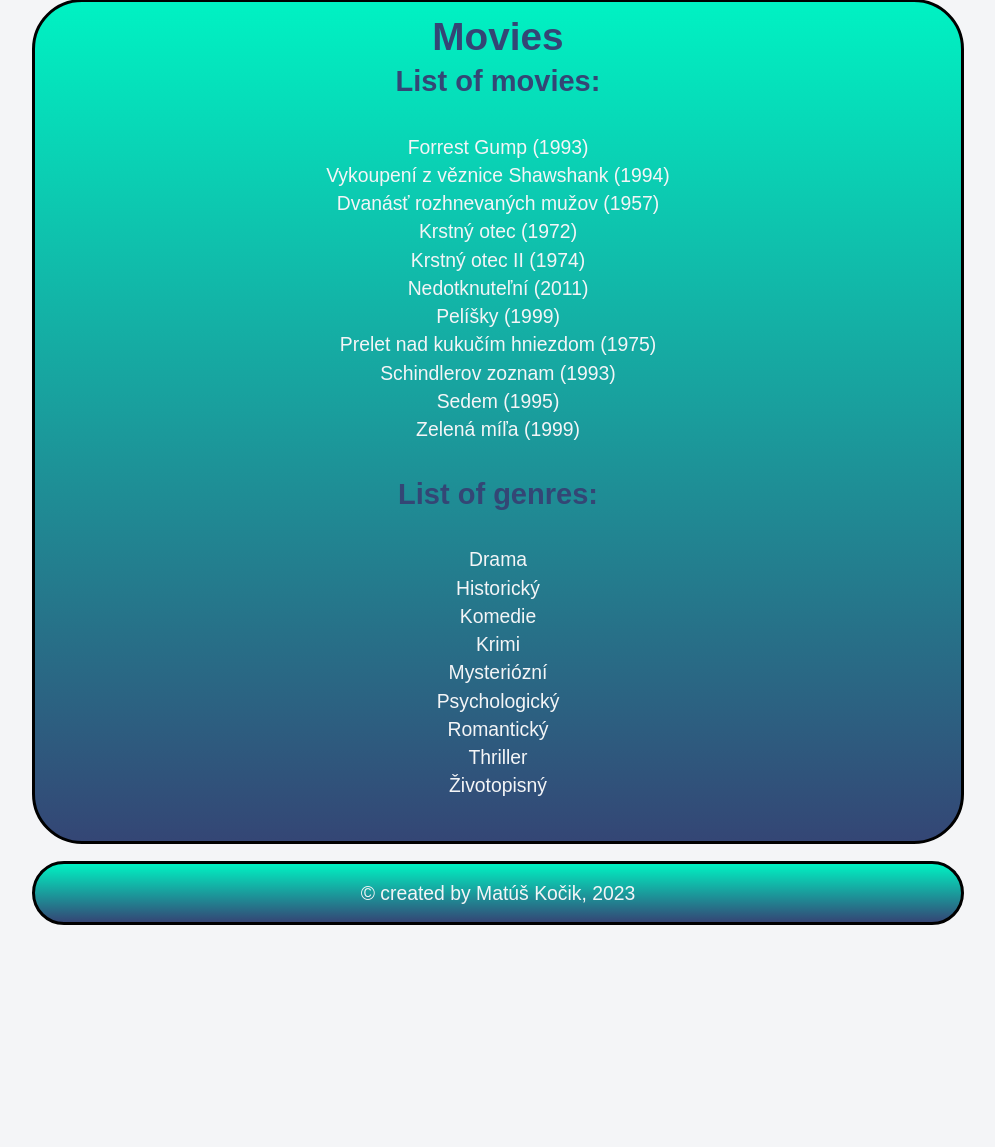
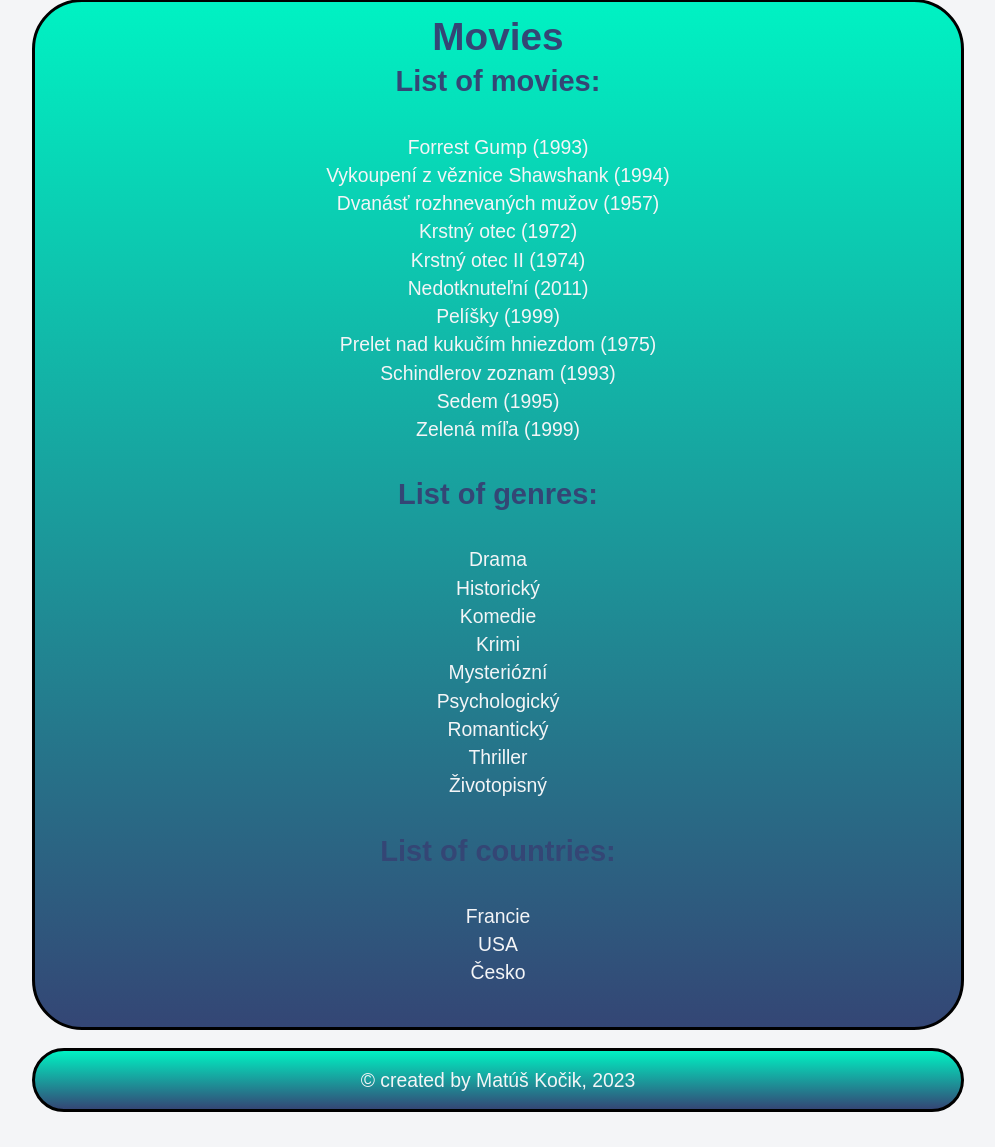
Before and after one commit to matus-kocik/hollymovies_django, a Django app: page /movies/ in a window 1280 px wide. Shown: the part 145-1292 px from the top of the page, without its empty margins (142-1137 px from the left). Before the commit the page ends 1070 px from the top, so only its background shows below. Run offline with Django 4.2, Linux system fonts and the light colour scheme; data comes from the database, SQL or seed files in the repository.

Commit message:
add List of countries

```diff
--- a/hollymovie/urls.py
+++ b/hollymovie/urls.py
@@ -42,4 +42,5 @@ urlpatterns = [
     path("persons/", persons, name="persons"),
     path("person/<pk>/", person, name="person"),
     path("genre/<pk>/", movies_by_genre, name="genre"),
+    path("country/<pk>/", movies_by_country, name="country")
 ]
--- a/viewer/templates/movies.html
+++ b/viewer/templates/movies.html
@@ -19,5 +19,13 @@
         {% endfor %}
     </ul>
 </div>
+<h2>List of countries:</h2>
+<div class="inside-main">
+    <ul>
+        {% for country in countries %}
+            <li><a href="{% url 'country' country.id %}">{{ country }}</a></li>
+        {% endfor %}
+    </ul>
+</div>
 
 {% endblock %}
--- a/viewer/views.py
+++ b/viewer/views.py
@@ -40,7 +40,8 @@ def index(request):
 def movies(request):
     movies_list = Movie.objects.all()
     genres_list = Genre.objects.all()
-    context = {"movies": movies_list, "genres": genres_list}
+    countries_list = Country.objects.all()
+    context = {"movies": movies_list, "genres": genres_list, "countries": countries_list}
     return render(request, "movies.html", context)
 
 
@@ -55,6 +56,12 @@ def movies_by_genre(request, pk):
     context = {"movies": genre_movies.movies_of_genre.all(), "genres": genres_list}
     return render(request, "movies.html", context )
 
+def movies_by_country(request, pk):
+    country_movies = Country.objects.get(id=pk)
+    countries_list = Country.objects.all()
+    context = {"movies": country_movies.movies_in_country.all(), "countries": countries_list}
+    return render(request, "movies.html", context)
+
 def persons(request):
     persons_list = Person.objects.all()
     context = {"persons": persons_list}
```
